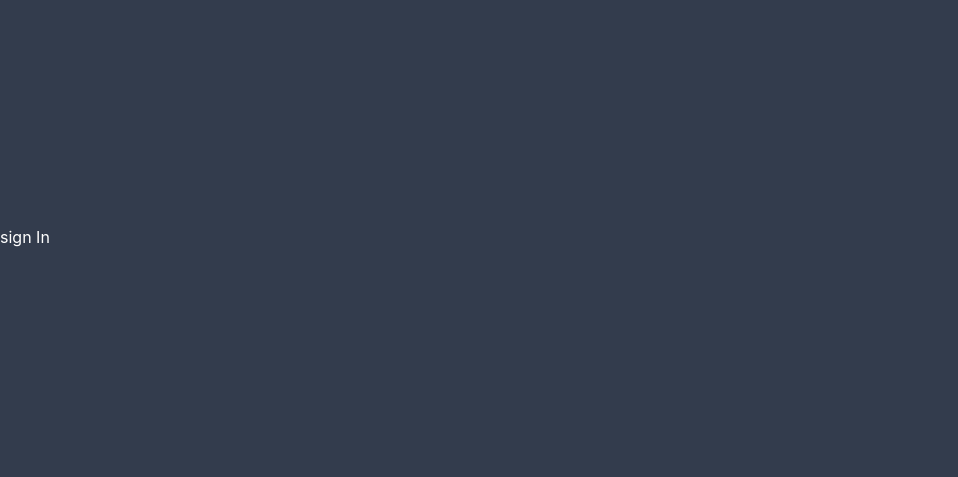
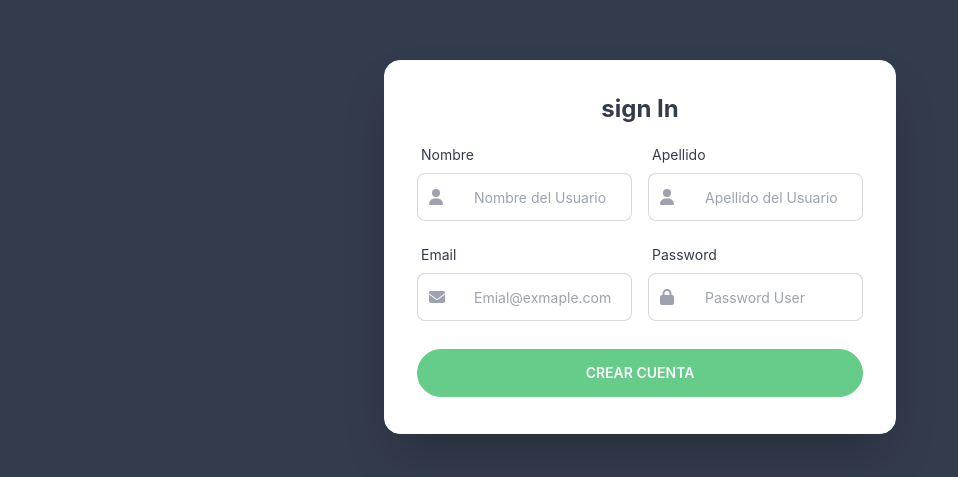
Before and after one commit to Miguel-Espinales-ESES/crm_nextTypeScript_tailwindcss, a Next.js app: page /signIn in a window 1280 px wide. Shown: the part 163-640 px from the top of the page, without its empty margins (0-958 px from the left). Built offline with nearby package versions, Linux system fonts and the light colour scheme.

Commit message:
agregando formulario de crear cuenta

```diff
--- a/components/InputItem/index.tsx
+++ b/components/InputItem/index.tsx
@@ -41,7 +41,7 @@ const InputItem: React.FC<Props> = ({ type, label, disabled, placeholder, classN
 
     if (!!(Icon)) {
         return (
-            <>
+            <div>
                 <label className="label">
                     <span className="label-text">{label}</span>
                 </label >
@@ -63,11 +63,11 @@ const InputItem: React.FC<Props> = ({ type, label, disabled, placeholder, classN
                         </label>
                     )
                 }
-            </>
+            </div>
         )
     } else {
         return (
-            <>
+            <div>
                 <label className="label">
                     <span className="label-text">{label}</span>
                 </label >
@@ -84,7 +84,7 @@ const InputItem: React.FC<Props> = ({ type, label, disabled, placeholder, classN
                         </label>
                     )
                 }
-            </>
+            </div>
         )
     }
 }
--- a/pages/signIn/index.tsx
+++ b/pages/signIn/index.tsx
@@ -1,8 +1,68 @@
 import type { NextPage } from 'next'
+
+// components
+import Card from '../../components/Card'
+import Button, { validateStatus as validateStatusButton } from '../../components/Button'
+// => imput
+import InputItem, { TypeInput } from '../../components/InputItem'
+
+// icon
+import { FontAwesomeIcon } from '@fortawesome/react-fontawesome'
+import { faEnvelope, faLock, faUser } from '@fortawesome/free-solid-svg-icons'
 
 const SignIn: NextPage = () => {
     return (
-        <div>sign In</div>
+        <>
+            <div className='flex justify-center mt-5'>
+                <div className='w-full max-w-sm md:max-w-md lg:max-w-lg'>
+                    <Card
+                        title={<h1 className='text-2xl font-bold text-center text-base-content'>sign In</h1>}
+                        className='bg-white shadow-2xl'
+                    >
+                        <div className='text-base-content'>
+                            <form className="form-control">
+                                <div className="grid grid-flow-row grid-rows-1 gap-4 md:grid-flow-col md:grid-rows-2">
+                                    <InputItem
+                                        Icon={<FontAwesomeIcon icon={faUser} />}
+                                        label='Nombre'
+                                        placeholder='Nombre del Usuario'
+                                        type={TypeInput.Text}
+                                    />
+                                    <InputItem
+                                        Icon={<FontAwesomeIcon icon={faEnvelope} />}
+                                        label='Email'
+                                        placeholder='Emial@exmaple.com'
+                                        type={TypeInput.Email}
+                                    />
+                                    <InputItem
+                                        Icon={<FontAwesomeIcon icon={faUser} />}
+                                        label='Apellido'
+                                        placeholder='Apellido del Usuario'
+                                        type={TypeInput.Text}
+                                    />
+                                    <InputItem
+                                        Icon={<FontAwesomeIcon icon={faLock} />}
+                                        label='Password'
+                                        placeholder='Password User'
+                                        type={TypeInput.Text}
+                                    />
+                                </div>
+                            </form>
+                        </div>
+
+                        <div className="items-center w-full card-actions">
+                            <Button
+                                shape='circle'
+                                className='w-full'
+                                validateStatus={validateStatusButton.btn_primary}
+                            >
+                                Crear Cuenta
+                            </Button>
+                        </div>
+                    </Card>
+                </div>
+            </div>
+        </>
     )
 }
 
```
